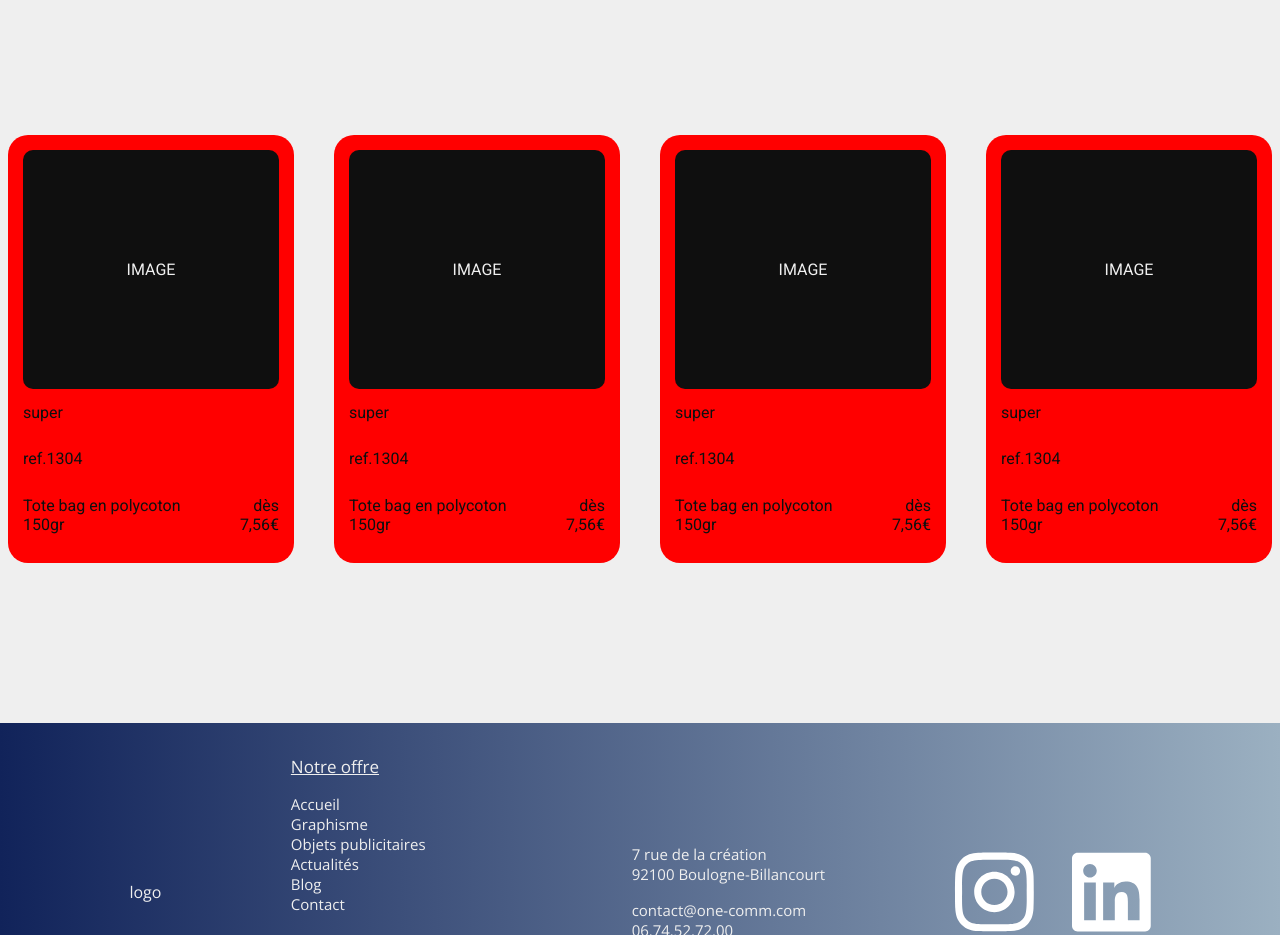
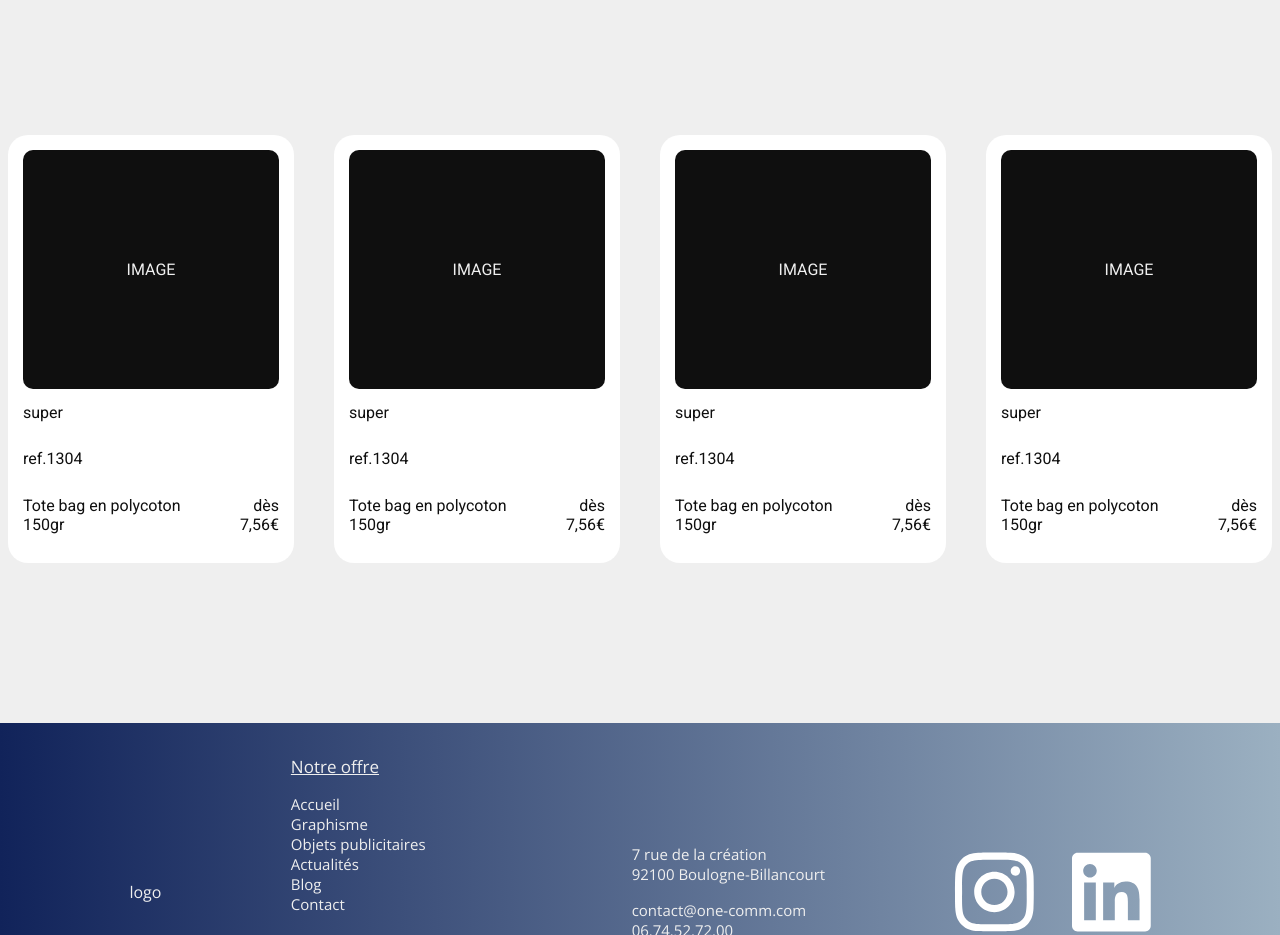
Before and after one commit to Scharlyopitz/One-comm, a React (Vite) app: page /objetsPublicitaires in a window 1280 px wide. Shown: the part 3000-3935 px from the top of the page. Built offline with nearby package versions, Linux system fonts and the light colour scheme.

Commit message:
Style Section

```diff
--- a/src/sass/objetsPublicitaires/_objetsPublicitaires.scss
+++ b/src/sass/objetsPublicitaires/_objetsPublicitaires.scss
@@ -174,7 +174,7 @@
       .bestSeller {
         display: flex;
         flex-direction: column;
-        background: red;
+        background: $RealWhite;
         height: 428px;
         width: 286px;
         padding: 15px;
--- a/src/style/style.css
+++ b/src/style/style.css
@@ -775,7 +775,7 @@ nav ul svg {
 .OPSection2 .tendance .bestSellerContainer .bestSeller {
   display: flex;
   flex-direction: column;
-  background: red;
+  background: #ffffff;
   height: 428px;
   width: 286px;
   padding: 15px;
```
Also changed, not shown: 1 other file (tests, documents, lock files or other folders).
